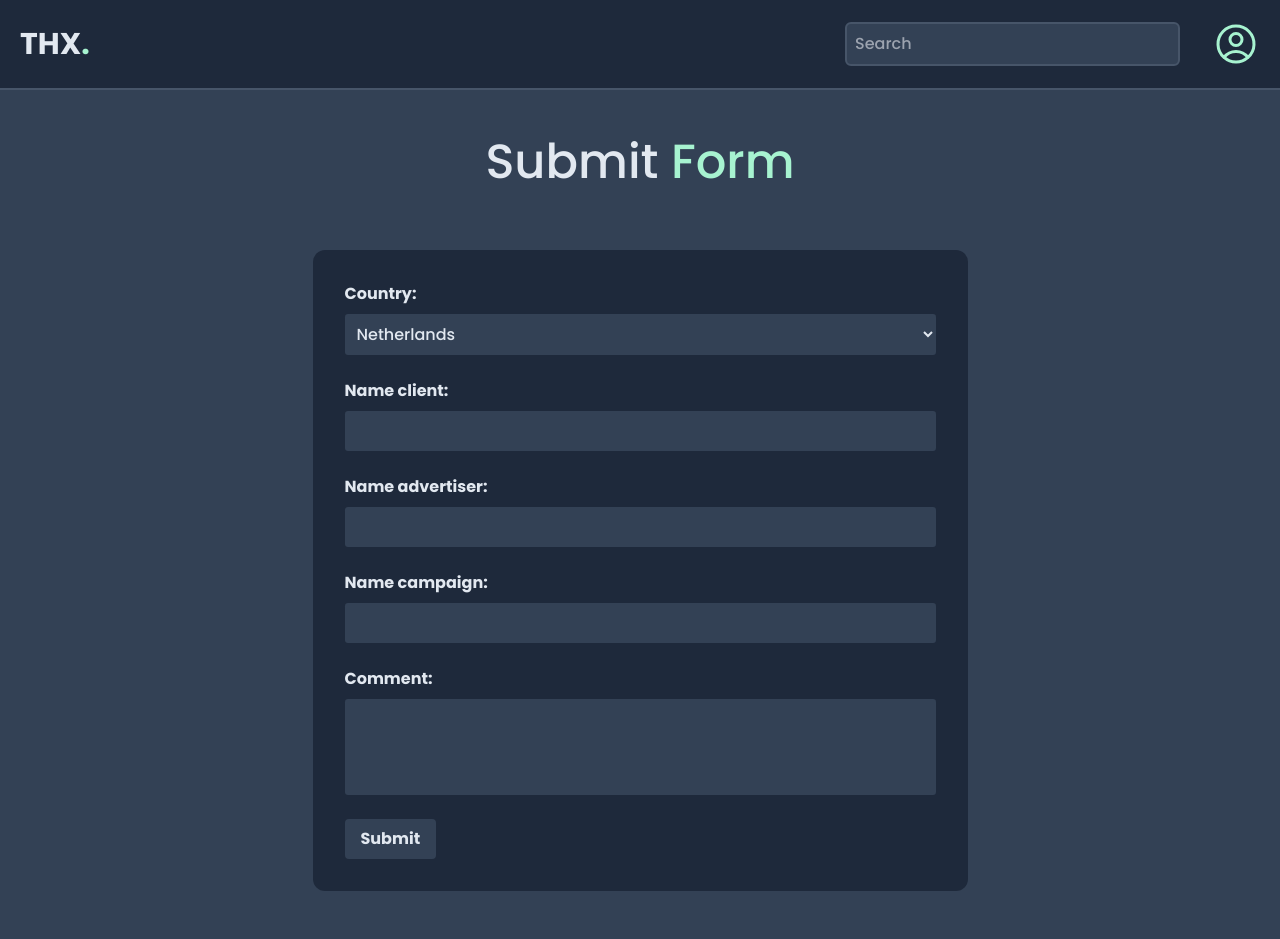
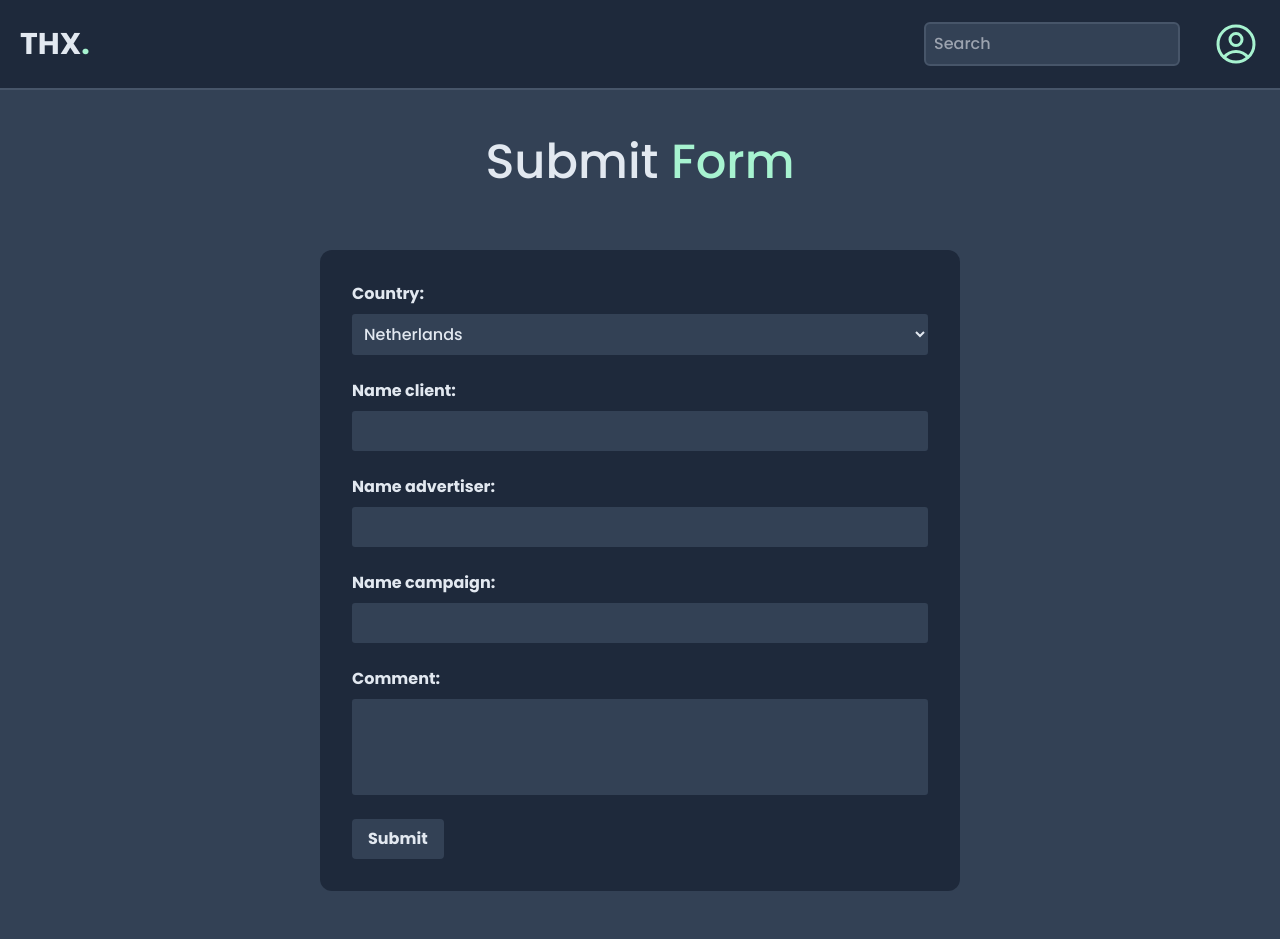
Before and after one commit to fexnagy/thx, a Django app: page /submit/ in a window 1280 px wide. Run offline with Django 5.2, Linux system fonts and the light colour scheme; some libraries are stand-ins or nearby versions.

Commit message:
init with new db

```diff
--- a/base/templates/base/form.html
+++ b/base/templates/base/form.html
@@ -5,7 +5,7 @@
   {{title}} <span class="text-emerald-200">Form</span>
 </h1>
 
-<div class="mt-4">
+<div class="mt-4 w-[40rem]">
   <form method="POST" action="" class="bg-slate-800 p-8 rounded-xl">
     {% csrf_token %} {{form}} <input type="submit" {% if title == "Edit" %}
     value="Save" {% else %} value="{{title}}" {% endif %} class="bg-slate-700
--- a/templates/main.html
+++ b/templates/main.html
@@ -28,7 +28,7 @@
           <input
             type="text"
             name="q"
-            class="p-2 mr-8 rounded-md bg-slate-700 text-slate-200 border-2 border-slate-600"
+            class="p-2 mr-8 rounded-md bg-slate-700 text-slate-200 border-2 border-slate-600 w-[16rem] hidden md:block"
             placeholder="Search"
           />
         </form>
@@ -49,7 +49,7 @@
         </a>
       </div>
     </nav>
-    <main class="flex flex-col justify-between items-center p-5 py-12">
+    <main class="flex flex-col justify-between items-center md:p-12 py-12">
       {% block content %} {% endblock %}
     </main>
   </body>
```
Also changed, not shown: base/templates/base/room.html (+5 -2 lines), db.sqlite3.
